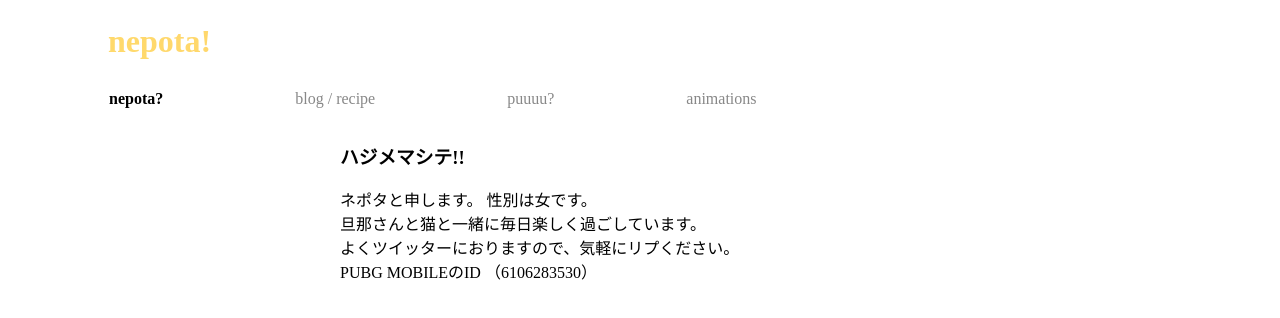
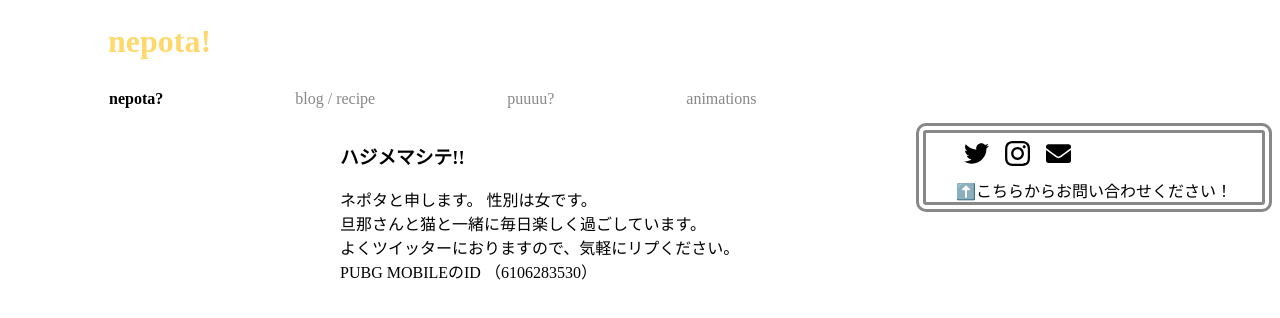
Before and after one commit to aya-nitta/nepotaya, a Next.js app: page / in a window 1280 px wide. Shown: the top 318 px of the page. Built offline with nearby package versions, Linux system fonts and the light colour scheme.

Commit message:
refactor(src/pages/_app.tsx): <Contact />を追加しました

```diff
--- a/src/pages/_app.tsx
+++ b/src/pages/_app.tsx
@@ -1,10 +1,12 @@
 import * as React from 'react'
 import ExtLink from '../components/ext-link'
 import Header from '~/components/_app/Header'
+import Contact from '~/components/_app/Contact'
 
 const Component = ({ Component, pageProps }): React.ReactElement => (
   <>
     <Header />
+    <Contact />
     <Component {...pageProps} />
     <footer>
       <ExtLink href="https://zeit.co/new/project?template=https://github.com/ijjk/notion-blog/tree/master" />
```
